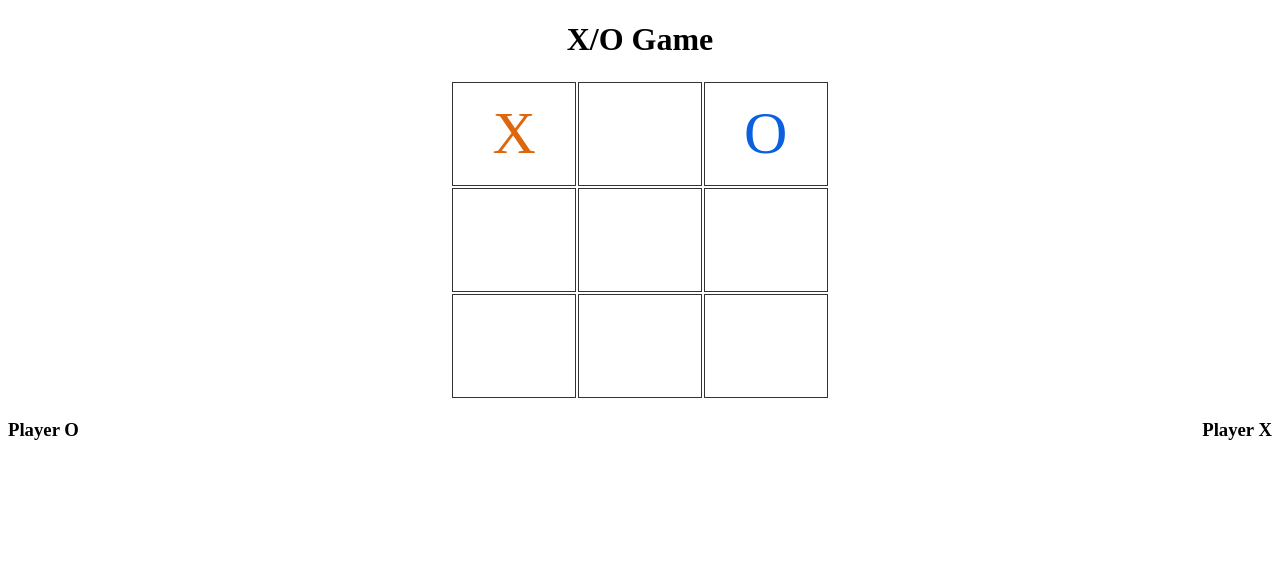
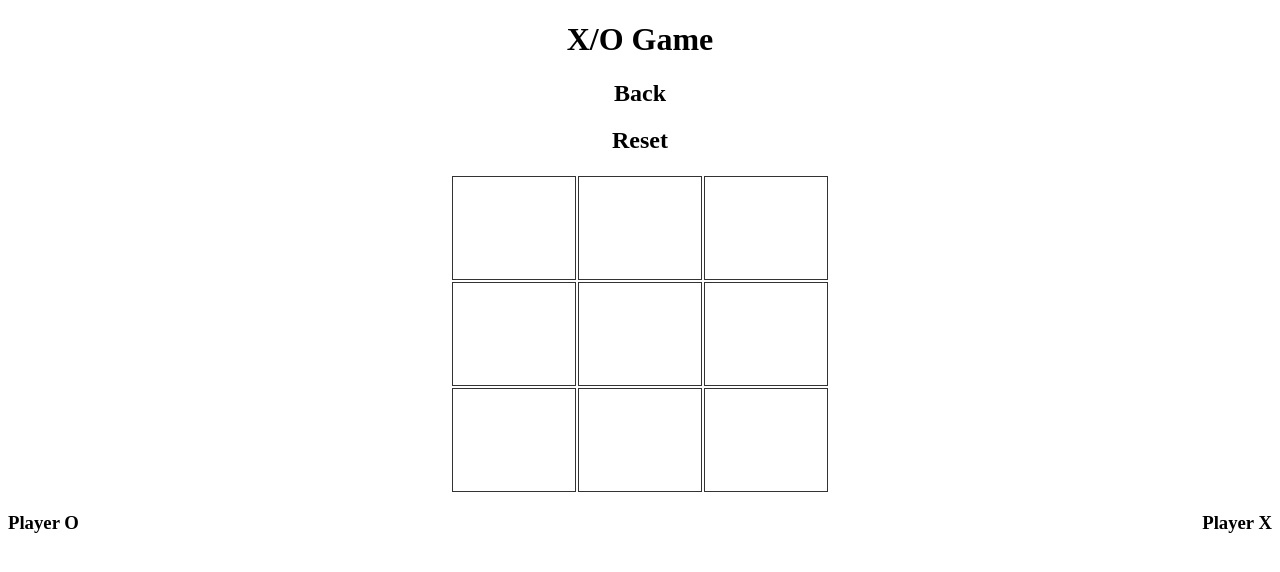
Before and after one commit to Mina-Dawoud/x_o_game, an Angular app: page / in a window 1280 px wide. Shown: the top 572 px of the page. Built offline with nearby package versions, Linux system fonts and the light colour scheme.

Commit message:
App logic

```diff
--- a/src/app/app.component.html
+++ b/src/app/app.component.html
@@ -3,31 +3,20 @@
   <h1>
     X/O Game
   </h1>
-
+  <h2 (click)="backOneStep()">Back</h2>
+  <h2 (click)="reset()">Reset</h2>
   <table>
-    <tr>
-      <td class="x-style">X</td>
-      <td></td>
-      <td class="o-style">O</td>
-    </tr>
-    <tr>
-      <td></td>
-      <td></td>
-      <td></td>
-    </tr>
-    <tr>
-      <td></td>
-      <td></td>
-      <td></td>
+    <tr *ngFor="let x of [0,1,2]">
+      <td *ngFor="let y of [0,1,2]" (click)="setCharacter(x*3+y)" [ngClass]="getStyle(x*3+y)">{{xoTable[x*3+y].value}}</td>
     </tr>
   </table>
 </div>
 
 <div class="player-container">
-  <div class="float-right">
+  <div class="float-right" [ngClass]="{'x-style': isWinner('X')}">
     <h3>Player X</h3>
   </div>
-  <div class="float-left">
+  <div class="float-left"  [ngClass]="{'o-style': isWinner('O')}">
     <h3>Player O</h3>
   </div>
 </div>
--- a/src/app/app.component.ts
+++ b/src/app/app.component.ts
@@ -1,10 +1,109 @@
 import { Component } from '@angular/core';
+import { xoModel } from './xo.model';
+import { ValueTransformer } from '../../node_modules/@angular/compiler/src/util';
 
 @Component({
   selector: 'app-root',
   templateUrl: './app.component.html',
   styleUrls: ['./app.component.css']
 })
+
 export class AppComponent {
-  title = 'app';
+  character = 'X';
+  nextOrder = 0;
+  winnerIndexes: number[];
+  xoTable: xoModel[];
+  isStop: boolean;
+  successIndexes: number[][] = [
+    [0, 1, 2],
+    [3, 4, 5],
+    [6, 7, 8],
+    [0, 3, 6],
+    [1, 4, 7],
+    [2, 5, 8],
+    [0, 4, 8],
+    [2, 4, 6]
+  ];
+
+  constructor() {
+    this.reset();
+  }
+
+  private fillXOTableWithEmpty() {
+    this.xoTable = [
+      new xoModel(),
+      new xoModel(),
+      new xoModel(),
+      new xoModel(),
+      new xoModel(),
+      new xoModel(),
+      new xoModel(),
+      new xoModel(),
+      new xoModel()
+    ];
+  }
+
+  changeCharacter() {
+    this.character = this.character === 'X' ? 'O' : 'X';
+  }
+
+  setCharacter(index: number) {
+    if (!this.isExists(index) && !this.isStop) {
+      this.xoTable[index].value = this.character;
+      this.xoTable[index].order = this.nextOrder++;
+      this.checkWinner();
+      this.changeCharacter();
+    }
+  }
+
+  backOneStep() {
+    if (!this.isStop) {
+      const indexOfMaxOrder = this.xoTable.findIndex(cell => cell.order === this.nextOrder - 1);
+      this.xoTable[indexOfMaxOrder].value = '';
+      this.xoTable[indexOfMaxOrder].order = -1;
+      this.nextOrder--;
+      this.changeCharacter();
+    }
+  }
+
+  private isExists(index: number) {
+    return this.xoTable[index].value;
+  }
+
+  getStyle(index: number) {
+    if (this.winnerIndexes.includes(index)) {
+      return 'success';
+    }
+    return this.xoTable[index].value === 'X' ? 'x-style' : 'o-style';
+  }
+
+  private checkWinner() {
+    const indexesOfCurrentCharacter: number[] = [];
+    this.xoTable.forEach((cell, index) => {
+      if (cell.value === this.character) {
+        indexesOfCurrentCharacter.push(index);
+      }
+    });
+
+    this.successIndexes.forEach(indexes => {
+      if (indexesOfCurrentCharacter.includes(indexes[0])
+        && indexesOfCurrentCharacter.includes(indexes[1])
+        && indexesOfCurrentCharacter.includes(indexes[2])) {
+        this.winnerIndexes = indexes;
+        this.isStop = true;
+        return;
+      }
+    });
+  }
+
+  reset() {
+    this.winnerIndexes = [];
+    this.character = 'X';
+    this.fillXOTableWithEmpty();
+    this.isStop = false;
+  }
+
+  isWinner(character: string) {
+    return this.winnerIndexes.length > 0 && character !== this.character;
+  }
 }
--- a/src/app/app.module.ts
+++ b/src/app/app.module.ts
@@ -1,16 +1,16 @@
+import { FormsModule } from '@angular/forms';
 import { BrowserModule } from '@angular/platform-browser';
 import { NgModule } from '@angular/core';
 
-
 import { AppComponent } from './app.component';
-
 
 @NgModule({
   declarations: [
     AppComponent
   ],
   imports: [
-    BrowserModule
+    BrowserModule,
+    FormsModule
   ],
   providers: [],
   bootstrap: [AppComponent]
--- /dev/null
+++ b/src/app/xo.model.ts
@@ -0,0 +1,4 @@
+export class xoModel {
+    value; order;
+    constructor(value?: string, order?: number) { this.value = value; this.order = order; }
+}
```
